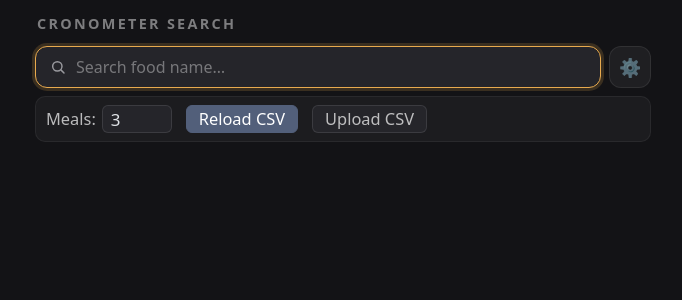
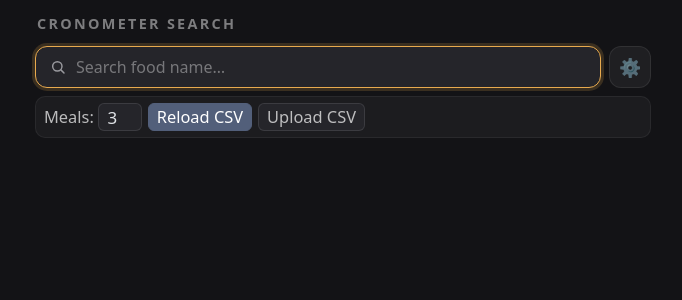
Before and after one commit to gregyski/cronometer-history-search, a FastAPI app: page / in a window 1280 px wide, after a click that opens the changed part. Shown: the top 300 px of the page, without its empty margins (297-979 px from the left). Run offline with FastAPI, Linux system fonts and the light colour scheme; some libraries are stand-ins or nearby versions.

Commit message:
Tweak button layout

```diff
--- a/src/cronometer_search/templates/index.html
+++ b/src/cronometer_search/templates/index.html
@@ -189,28 +189,29 @@
         /* — Settings panel ——————————————————— */
         .controls {
         display: flex;
-        gap: 14px;
+        gap: 6px;
         align-items: center;
         flex-wrap: wrap;
         background: #1c1c1f;
         border: 1px solid rgba(255,255,255,0.06);
         border-radius: 10px;
-        padding: 8px 10px;
+        padding: 6px 8px;
         margin-bottom: 10px;
         font-size: 0.82rem;
         }
         .controls label {
-        display: flex; align-items: center; gap: 6px;
+        display: flex; align-items: center; gap: 4px;
         margin: 0;
         font-size: 0.82rem;
         color: rgba(255,255,255,0.7);
         }
         .controls input[type="number"] {
-        width: 3.5rem;
+        width: 2.2rem;
         height: 28px;
         margin: 0;
-        padding: 0 8px;
+        padding: 0 4px;
         font-size: 0.85rem;
+        text-align: center;
         background: #25252a;
         border: 1px solid rgba(255,255,255,0.1);
         border-radius: 6px;
@@ -219,7 +220,7 @@
         margin: 0;
         width: auto;
         height: 28px;
-        padding: 0 12px;
+        padding: 0 8px;
         font-size: 0.82rem;
         border-radius: 6px;
         }
@@ -227,7 +228,7 @@
         .controls label.upload-btn {
         cursor: pointer;
         height: 28px;
-        padding: 0 12px;
+        padding: 0 8px;
         font-size: 0.82rem;
         border-radius: 6px;
         background: #25252a;
@@ -281,19 +282,18 @@
                     hx-swap="innerHTML"
                     hx-on::after-request="document.querySelector('[name=count]').dispatchEvent(new Event('change'))"
                 >Reload CSV</button>
-                <form
+                <label
+                    class="upload-btn"
                     hx-post="/upload"
                     hx-encoding="multipart/form-data"
+                    hx-trigger="change from:input[type='file']"
                     hx-target="#reload-msg"
                     hx-swap="innerHTML"
                     hx-on::after-request="document.querySelector('[name=count]').dispatchEvent(new Event('change'))"
-                    style="display:contents"
                 >
-                    <label class="upload-btn">
-                        Upload CSV
-                        <input type="file" name="file" accept=".csv" onchange="this.form.requestSubmit()">
-                    </label>
-                </form>
+                    Upload CSV
+                    <input type="file" name="file" accept=".csv">
+                </label>
                 <span id="reload-msg"></span>
             </div>
         </div>
```
